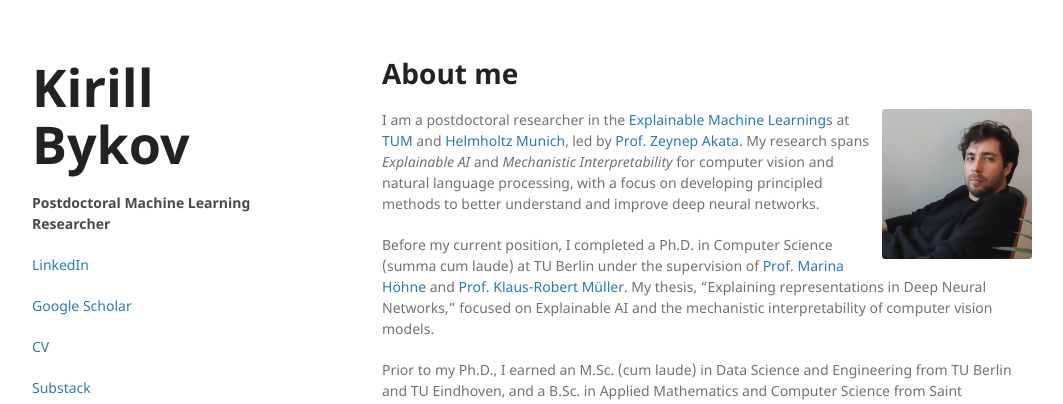
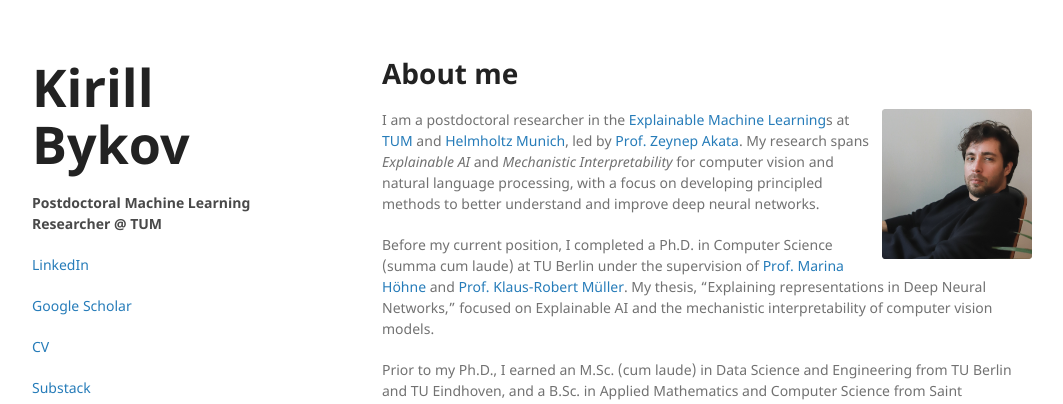
Before and after one commit to lapalap/lapalap.github.io, a Jekyll site: the page built from index.md, in a window 1280 px wide. Shown: the top 404 px of the page, without its empty margins (108-1171 px from the left). Built offline with Jekyll 4.4.1, drawn with Linux system fonts in a browser that asks for light colours; our own code applies the rules of GitHub Pages for plain Markdown files.

Commit message:
update ✨

```diff
--- a/_config.yml
+++ b/_config.yml
@@ -5,7 +5,7 @@ highlighter:         rouge
 
 
 title: Kirill Bykov
-description: Postdoctoral Machine Learning Researcher
+description: Postdoctoral Machine Learning Researcher @ TUM
 show_downloads: true
 google_analytics:
 theme: jekyll-theme-minimal
```
